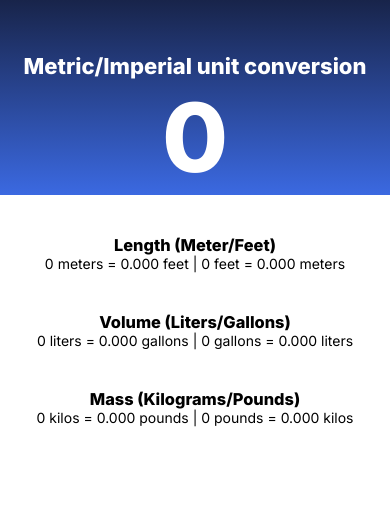
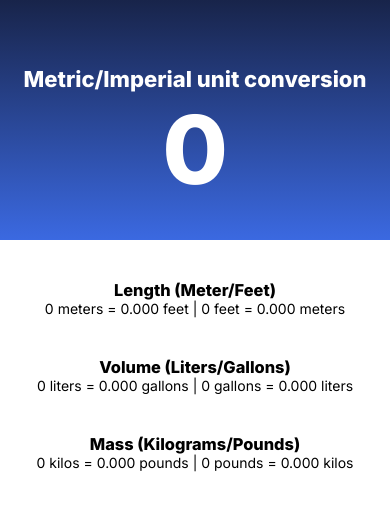
Before and after one commit to gshivani2201/Unit-conversion-calculator, a plain HTML site: page index.html in a window 390 px wide. Drawn offline with Linux system fonts and the light colour scheme.

Commit message:
makes units responsive

```diff
--- a/css/style.css
+++ b/css/style.css
@@ -3,30 +3,30 @@
 }
 
 html, body {
-    margin: 0;
-    padding: 0;
-    font-size: 14px;
+    font-size: 10px;
     text-align: center;
     font-family: 'Inter', sans-serif;
 }
 
 h1 {
     color: white;
-    font-size: 22px;
-    padding-top: 53px;
+    font-size: 2.2em;
+    padding-top: 3em;   /*before 53px*/
     font-weight: 800;
 }
 
 span {
-    font-size: 95.57px;
+    font-size: 9.5em;  /*95.57px*/
     color: white;
     font-weight: 800;
 }
 
 .board {
     background-image: linear-gradient(#18244A , #3B69E1);
+    height: 24em;
 }
 
 .section {
     margin: 40px auto;
+    font-size: 1.4em;
 }
```
